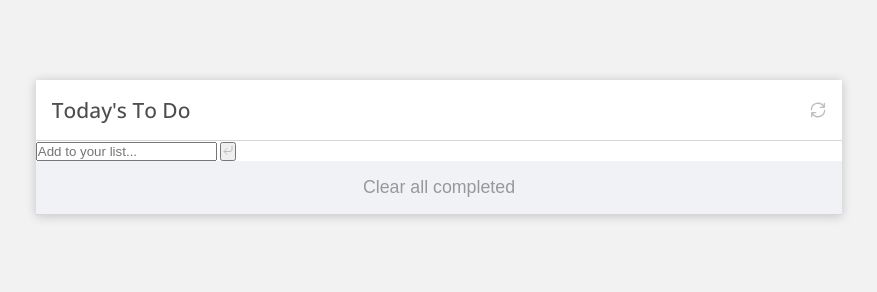
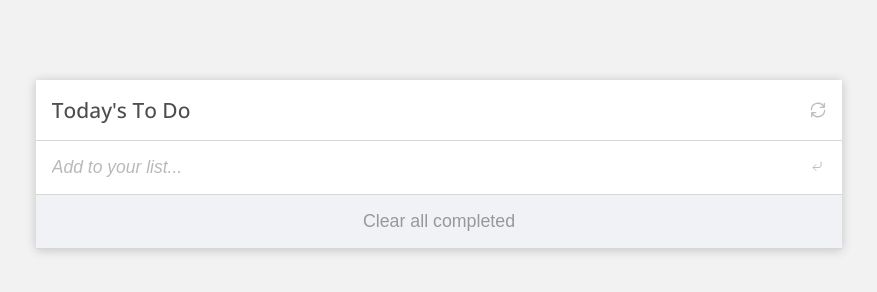
Before and after one commit to NitBravoA92/project-to-do-list, a website built with webpack: page src/index.html in a window 1280 px wide. Shown: the whole page, without its empty margins (201-1078 px from the left). Built offline with nearby package versions, Linux system fonts and the light colour scheme.

Commit message:
Create css styles for the new task entry section

```diff
--- a/src/style.css
+++ b/src/style.css
@@ -46,7 +46,8 @@ main {
 
 #app #title,
 #app #to-do-list .task,
-#clear-all-container {
+#clear-all-container,
+#new-task-entry {
   width: 100%;
   padding: 1rem;
   display: flex;
@@ -55,7 +56,8 @@ main {
 }
 
 #app #title,
-#app #to-do-list .task {
+#app #to-do-list .task,
+#new-task-entry {
   justify-content: space-between;
   position: relative;
 }
@@ -81,6 +83,29 @@ main {
   cursor: pointer;
   display: flex;
   align-items: center;
+}
+
+#new-task-entry #inputTaskDescription {
+  width: 96%;
+  font-size: 1.25em;
+  font-weight: 300;
+  border: none;
+  outline: none;
+}
+
+#new-task-entry #inputTaskDescription::placeholder {
+  font-weight: 300;
+  opacity: 0.5;
+  font-style: italic;
+}
+
+#new-task-entry #btnAddTask {
+  border: none;
+  outline: none;
+  background-color: transparent;
+  cursor: pointer;
+  pointer-events: auto;
+  padding: 0.2rem;
 }
 
 #app #to-do-list .task .task-content {
```
